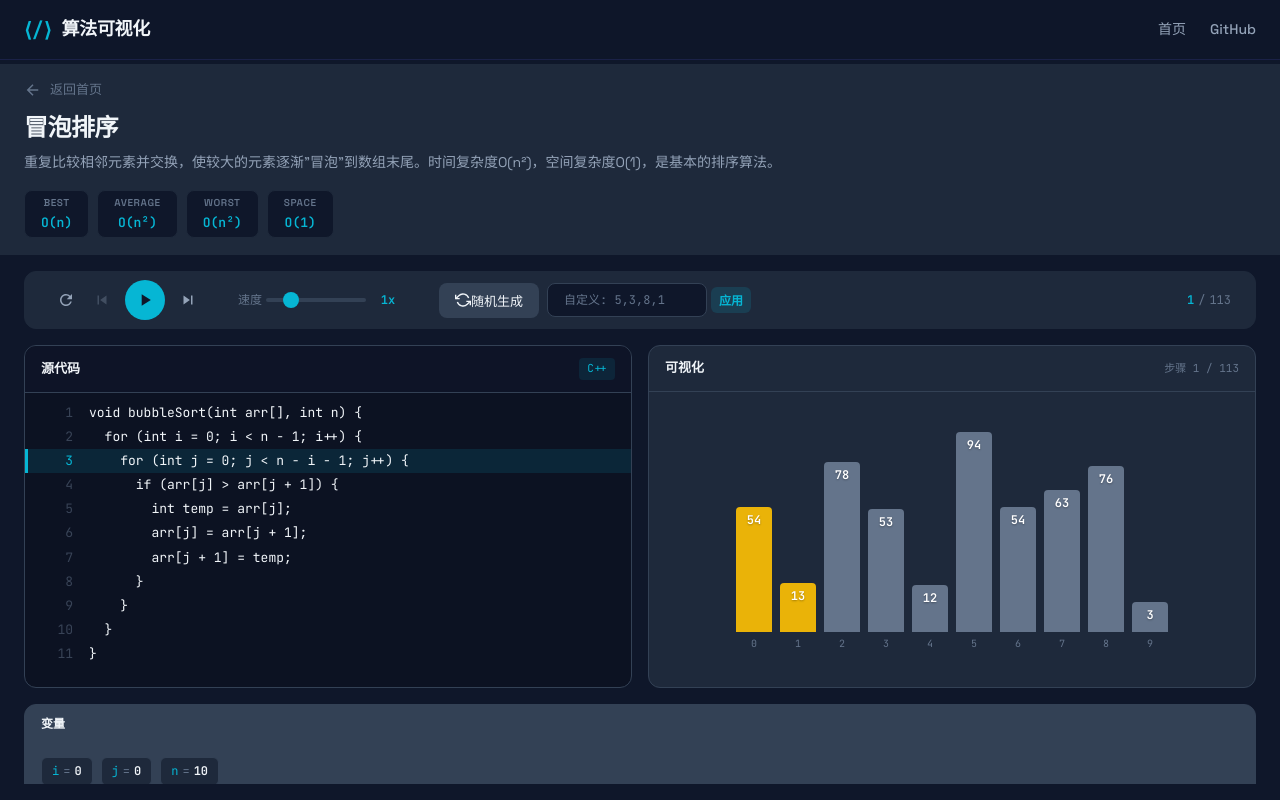
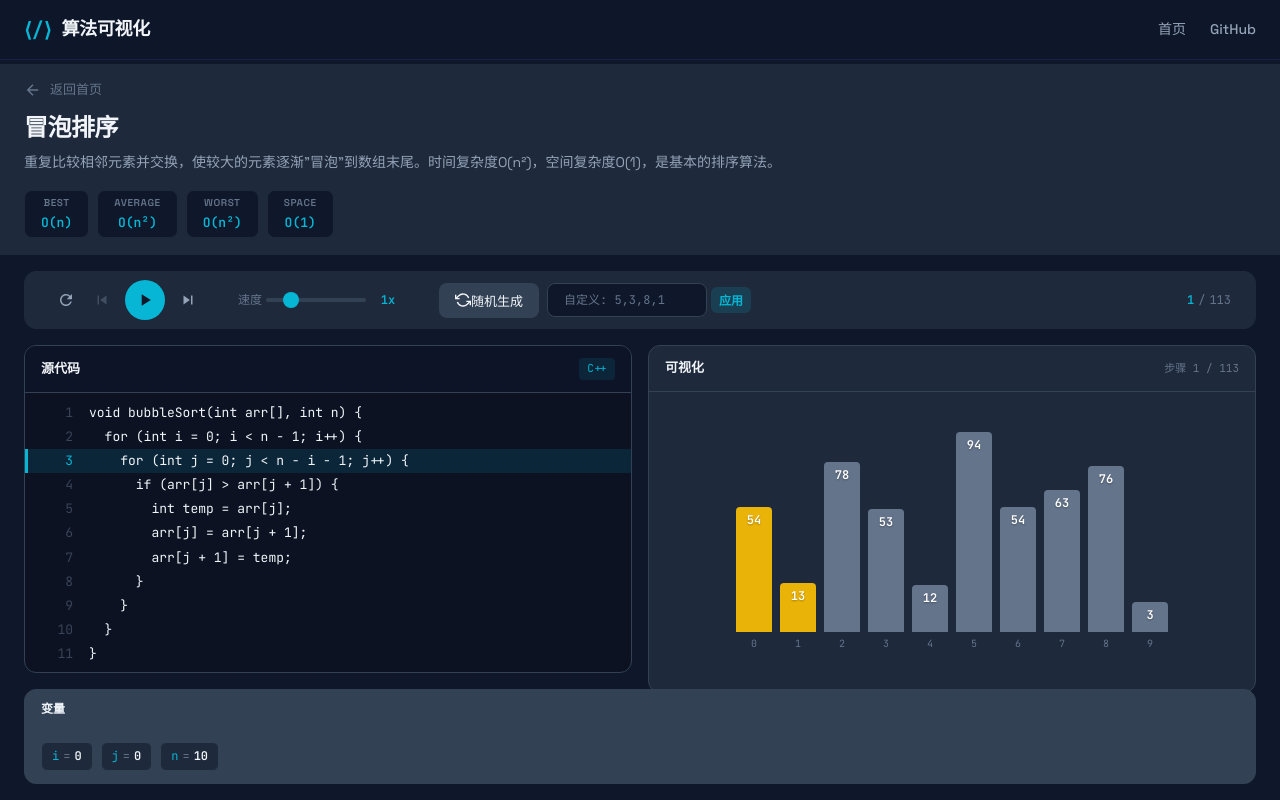
Before and after one commit to stranger1sag/codeVisualizationWeb, a Vue app: page /sort/bubble-sort in a window 1280 px wide. Shown: the top 800 px of the page. Built offline with nearby package versions, Linux system fonts and the light colour scheme.

Commit message:
fix: auto-expand panels to equal height without scrollbar

```diff
--- a/src/components/Algorithm/CodePanel.vue
+++ b/src/components/Algorithm/CodePanel.vue
@@ -56,7 +56,7 @@ watch(() => props.code, (c) => { codeLines.value = c.split('\n') }, { immediate:
   padding: 2px 8px;
   border-radius: 4px;
 }
-.code-body { flex: 1; overflow-y: auto; padding: 8px 0; }
+.code-body { flex: 1; overflow: visible; padding: 8px 0; }
 .code-content { margin: 0; padding: 0; font-family: 'JetBrains Mono', monospace; font-size: 13px; line-height: 1.7; white-space: pre; }
 .code-line { display: block; padding: 1px 16px; transition: all 0.2s; }
 .code-line.active { background: rgba(6, 182, 212, 0.12); border-left: 3px solid var(--accent-cyan); padding-left: 13px; }
--- a/src/components/Algorithm/VisualPanel.vue
+++ b/src/components/Algorithm/VisualPanel.vue
@@ -156,11 +156,10 @@ watch(() => props.step, (newStep) => {
   background: var(--card-bg);
   border-radius: 12px;
   border: 1px solid var(--border);
-  overflow: hidden;
+  overflow: visible;
   flex: 1;
   display: flex;
   flex-direction: column;
-  min-height: 0;
 }
 .panel-header {
   display: flex;
@@ -186,8 +185,7 @@ watch(() => props.step, (newStep) => {
   align-items: flex-start;
   justify-content: center;
   padding: 24px;
-  min-height: 0;
-  overflow: auto;
+  overflow: visible;
 }
 .empty-state { color: var(--text-muted); font-size: 14px; }
 
--- a/src/views/AlgorithmPage.vue
+++ b/src/views/AlgorithmPage.vue
@@ -225,9 +225,9 @@ function applyCustomInput() {
 .complexity-label { font-size: 10px; font-weight: 600; text-transform: uppercase; letter-spacing: 0.06em; color: var(--text-muted); }
 .complexity-badge code { font-family: var(--font-mono); font-size: 13px; font-weight: 600; color: var(--color-primary); }
 .page-content { flex: 1; display: flex; flex-direction: column; gap: var(--space-md); padding: var(--space-md) var(--space-lg); overflow: hidden; }
-.split-layout { flex: 1; display: grid; grid-template-columns: 1fr 1fr; gap: var(--space-md); overflow: hidden; min-height: 0; }
-.code-panel-wrapper { display: flex; flex-direction: column; overflow: hidden; min-height: 0; }
-.viz-panel-wrapper { display: flex; flex-direction: column; overflow: hidden; min-height: 0; }
-.variable-panel-wrapper { flex: 0 0 80px; overflow: hidden; }
+.split-layout { flex: 1; display: flex; gap: var(--space-md); min-height: 0; }
+.code-panel-wrapper { flex: 1; display: flex; flex-direction: column; min-height: 0; }
+.viz-panel-wrapper { flex: 1; display: flex; flex-direction: column; min-height: 0; }
+.variable-panel-wrapper { flex: 0 0 auto; }
 @media (max-width: 1024px) { .split-layout { grid-template-columns: 1fr; grid-template-rows: auto 1fr; } .page-content { padding: var(--space-sm); } .page-header { padding: var(--space-sm) var(--space-md); } }
 </style>
```
